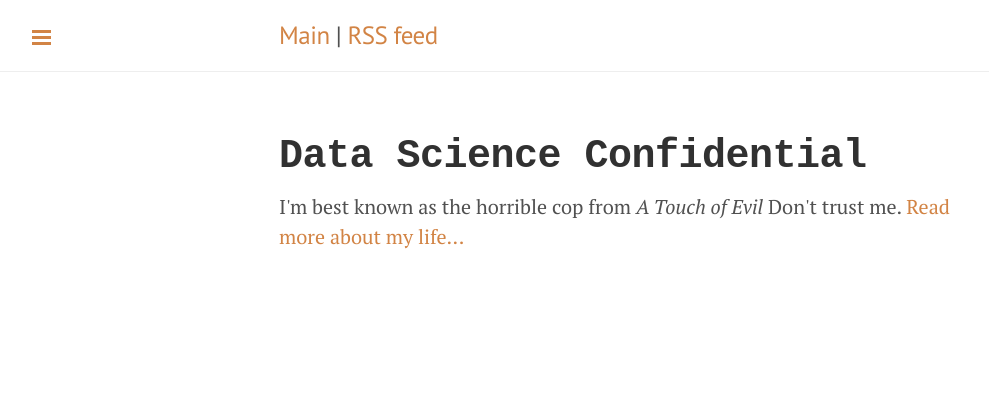
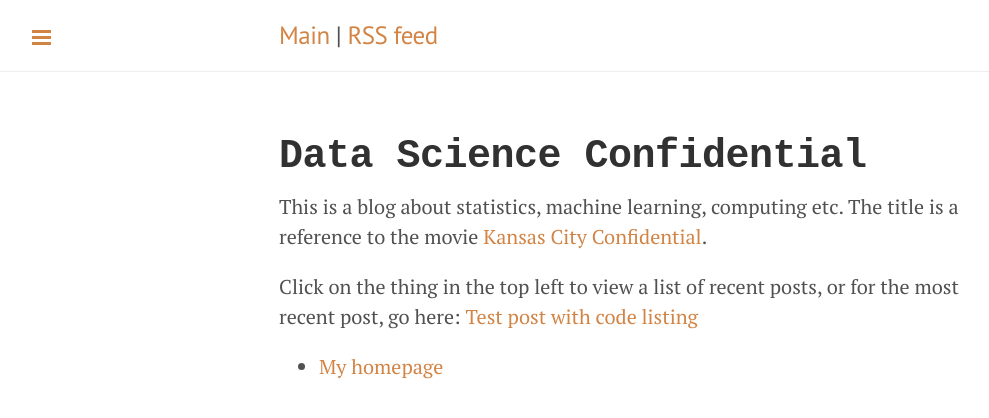
Before and after one commit to datascienceconfidential/datascienceconfidential.github.io, a Jekyll site: the page built from index.html, in a window 1280 px wide. Shown: the top 418 px of the page, without its empty margins (1-990 px from the left). Built offline with Jekyll 4.4.1, drawn with Linux system fonts in a browser that asks for light colours.

Commit message:
Updating index html

```diff
--- a/index.html
+++ b/index.html
@@ -4,5 +4,17 @@
 ---
 <div class="blurb">
 	<h1 style="font-family:monospace; font-weight:bold;">Data Science Confidential</h1>
-	<p>I'm best known as the horrible cop from <em>A Touch of Evil</em> Don't trust me. <a href="/about">Read more about my life...</a></p>
+	<p>This is a blog about statistics, machine learning, computing etc. The title is a reference to the movie
+	<a href="https://en.wikipedia.org/wiki/Kansas_City_Confidential#cite_note-9">Kansas City Confidential</a>.
+
+	<p>Click on the thing in the top left to view a list of recent posts, or for the most recent post, go here:
+	{% assign post = site.posts.first %}
+	{% if post.title %}
+            <a href="{{ root_url }}{{ post.url }}">{{ post.title }}</a>
+        {% endif %}
+	</p>
+
+	<ul>
+		<li><a href="https://rtrvale.github.io">My homepage</a>
+	</ul>
 </div><!-- /.blurb -->
```
